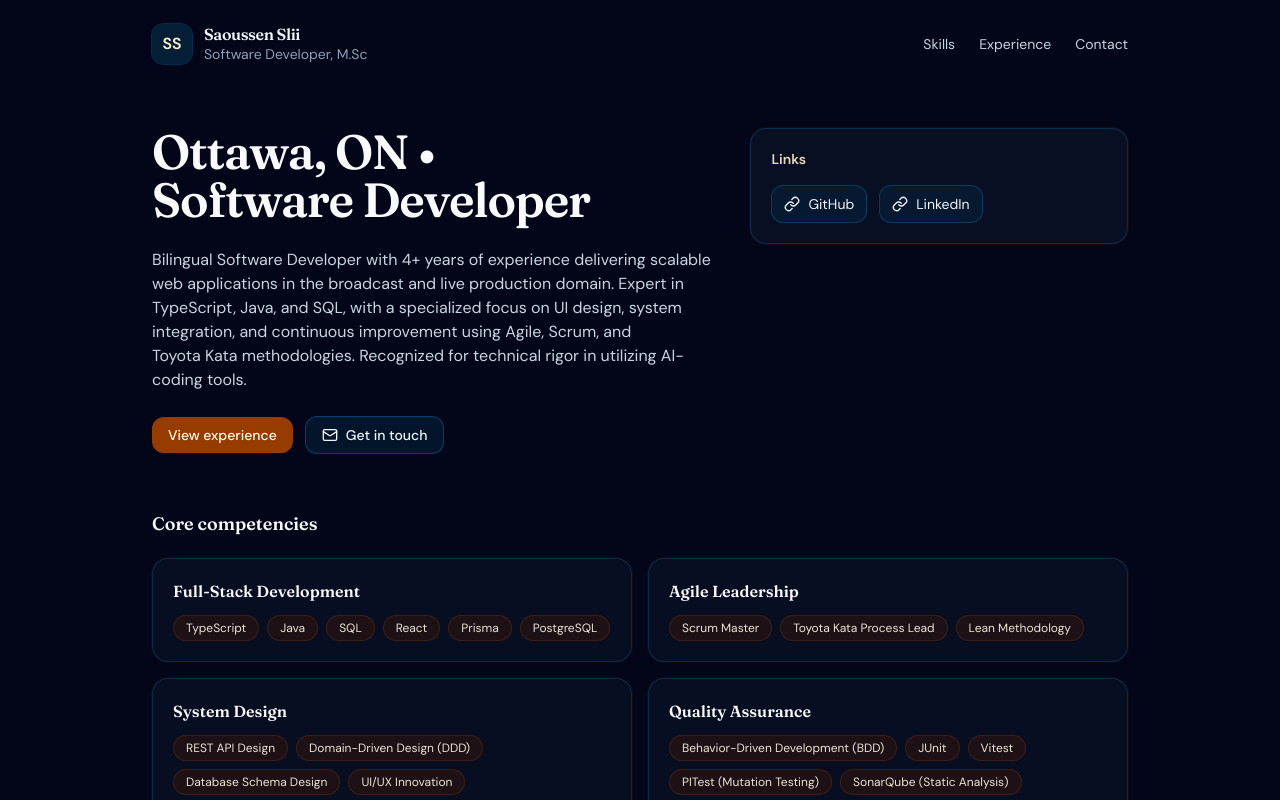
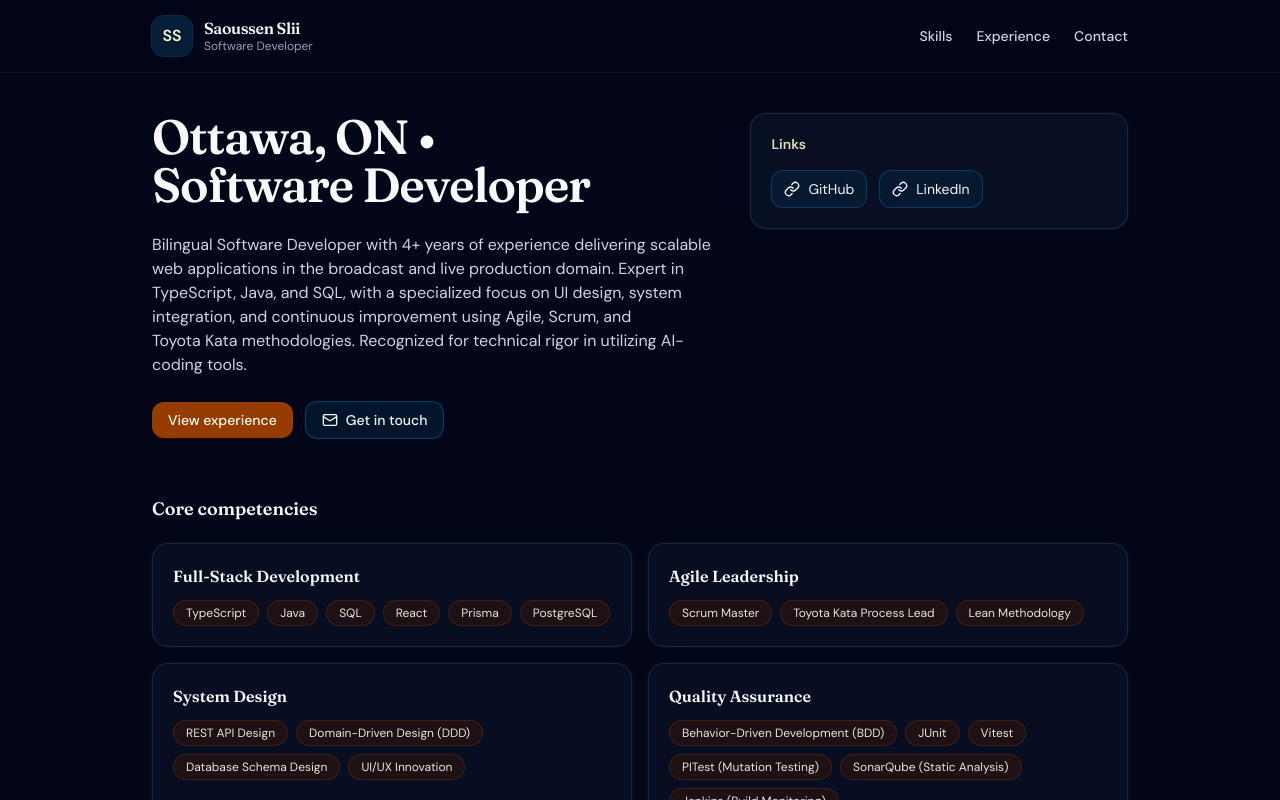
Before and after one commit to saoussen-slii/portfolio, a React (Vite) app: page / in a window 1280 px wide. Shown: the top 800 px of the page. Built offline with nearby package versions, Linux system fonts and the light colour scheme.

Commit message:
Added a hamburger for mobile navigation and made header sticky

```diff
--- a/src/App.tsx
+++ b/src/App.tsx
@@ -1,4 +1,5 @@
-import { Link as LinkIcon, Mail } from 'lucide-react'
+import { Link as LinkIcon, Mail, Menu, X } from 'lucide-react'
+import { useState } from 'react'
 
 import {
   CoreCompetency,
@@ -14,38 +15,76 @@ import { returnEmailHref, returnInitials } from './utils'
 
 const { person, resume } = portfolioConfig
 
+const headerNavLinks = [
+  { href: '#skills', label: 'Skills' },
+  { href: '#experience', label: 'Experience' },
+  { href: '#contact', label: 'Contact' },
+] as const
+
 export default function App() {
   const initials = returnInitials(person.name)
   const emailHref = returnEmailHref(person.email)
+  const [mobileNavOpen, setMobileNavOpen] = useState(false)
 
   return (
     <div className="min-h-dvh bg-slate-950 text-slate-100">
       <div className="pointer-events-none fixed inset-0 -z-10 bg-[radial-gradient(1000px_700px_at_15%_-5%,rgba(56,189,248,0.14),transparent_55%),radial-gradient(900px_600px_at_95%_5%,rgba(120,53,15,0.18),transparent_50%),radial-gradient(800px_500px_at_50%_100%,rgba(30,58,138,0.22),transparent_55%)]" />
-      <header className="mx-auto flex max-w-5xl items-center justify-between px-6 py-6">
+      <header className="sticky top-0 z-50 w-full border-b border-slate-800/50 bg-slate-950/80 backdrop-blur-md">
+      <div className="mx-auto flex max-w-5xl items-center justify-between px-6 py-4">
+
         <div className="flex items-center gap-3">
           <div className="grid size-10 place-items-center rounded-xl bg-sky-950/60 font-semibold text-amber-100 ring-1 ring-sky-500/25">
             {initials || 'YN'}
           </div>
           <div className="leading-tight">
-            <div className="font-serif font-semibold tracking-tight">{person.name}</div>
-            <div className="text-sm text-slate-400">
-              {person.headline}, {person.title}
+            <div className="font-serif font-semibold tracking-tight text-slate-50">
+              {person.name}
+            </div>
+            <div className="text-xs text-slate-400">
+              {person.headline}
             </div>
           </div>
         </div>
 
-        <nav className="hidden items-center gap-6 text-sm text-slate-300 sm:flex">
-          <a className="hover:text-sky-200" href="#skills">
-            Skills
-          </a>
-          <a className="hover:text-sky-200" href="#experience">
-            Experience
-          </a>
-          <a className="hover:text-sky-200" href="#contact">
-            Contact
-          </a>
+
+        <nav className="hidden items-center gap-6 text-sm font-medium text-slate-300 sm:flex" aria-label="Primary">
+          {headerNavLinks.map(({ href, label }) => (
+            <a key={href} className="transition-colors hover:text-sky-300" href={href}>
+              {label}
+            </a>
+          ))}
         </nav>
-      </header>
+
+        <button
+          type="button"
+          className="inline-flex size-10 items-center justify-center rounded-lg border border-slate-500/60 bg-slate-900 text-slate-100 shadow-sm shadow-black/20 ring-1 ring-slate-400/20 hover:border-sky-400/50 hover:bg-slate-800 hover:text-sky-100 focus-visible:outline focus-visible:outline-2 focus-visible:outline-offset-2 focus-visible:outline-sky-400 sm:hidden"
+          aria-expanded={mobileNavOpen}
+          aria-controls="mobile-nav"
+          aria-label={mobileNavOpen ? 'Close menu' : 'Open menu'}
+          onClick={() => setMobileNavOpen((open) => !open)}
+        >
+          {mobileNavOpen ? <X className="size-5" strokeWidth={2.25} /> : <Menu className="size-5" strokeWidth={2.25} />}
+        </button>
+      </div>
+
+      <div
+        id="mobile-nav"
+        className={`border-t border-slate-800/80 bg-slate-950/95 sm:hidden ${mobileNavOpen ? 'block' : 'hidden'}`}
+      >
+        <nav className="mx-auto flex max-w-5xl flex-col gap-1 px-6 py-3 text-sm font-medium text-slate-200" aria-label="Primary mobile">
+          {headerNavLinks.map(({ href, label }) => (
+            <a
+              key={href}
+              className="rounded-lg px-3 py-2.5 transition-colors hover:bg-slate-900 hover:text-sky-300"
+              href={href}
+              onClick={() => setMobileNavOpen(false)}
+            >
+              {label}
+            </a>
+          ))}
+        </nav>
+      </div>
+    </header>
 
       <main className="mx-auto max-w-5xl px-6 pb-20 pt-10">
         <section className="grid gap-8 md:grid-cols-[1.2fr_0.8fr] md:items-start">
```
